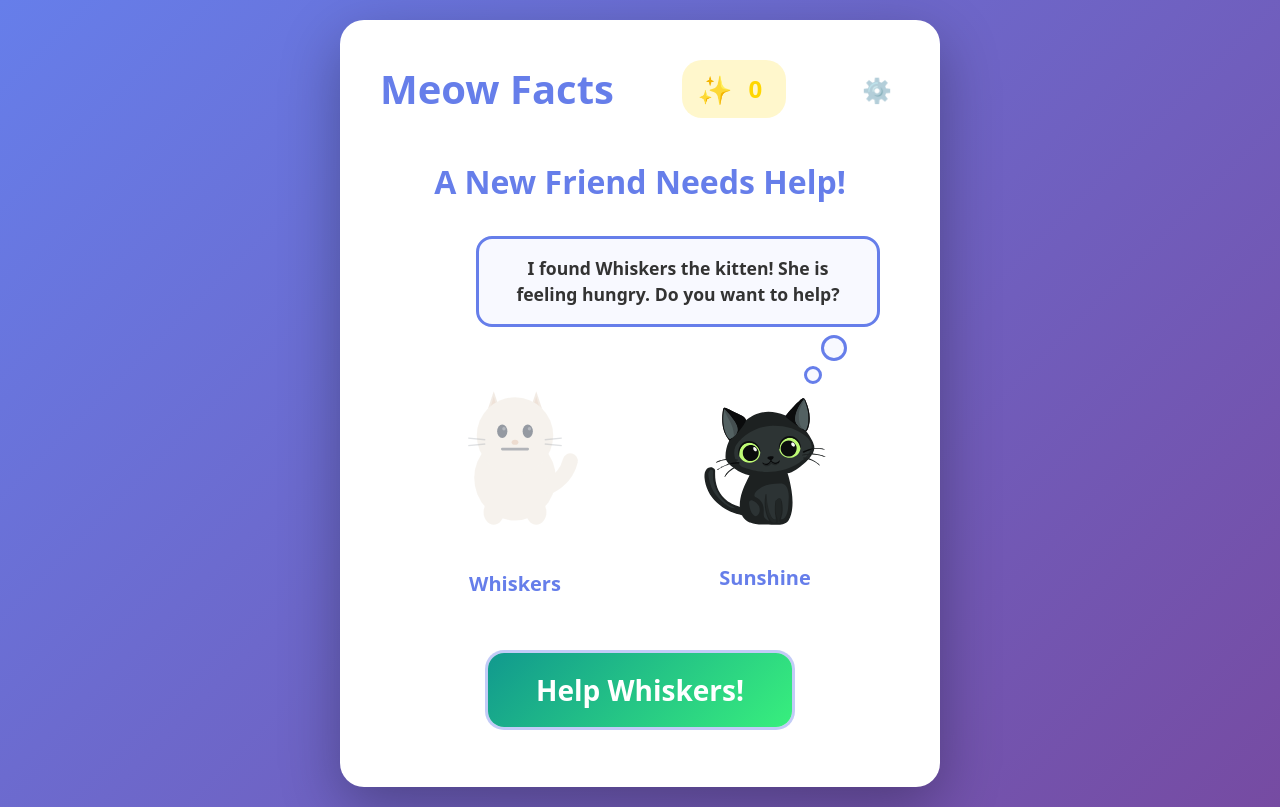
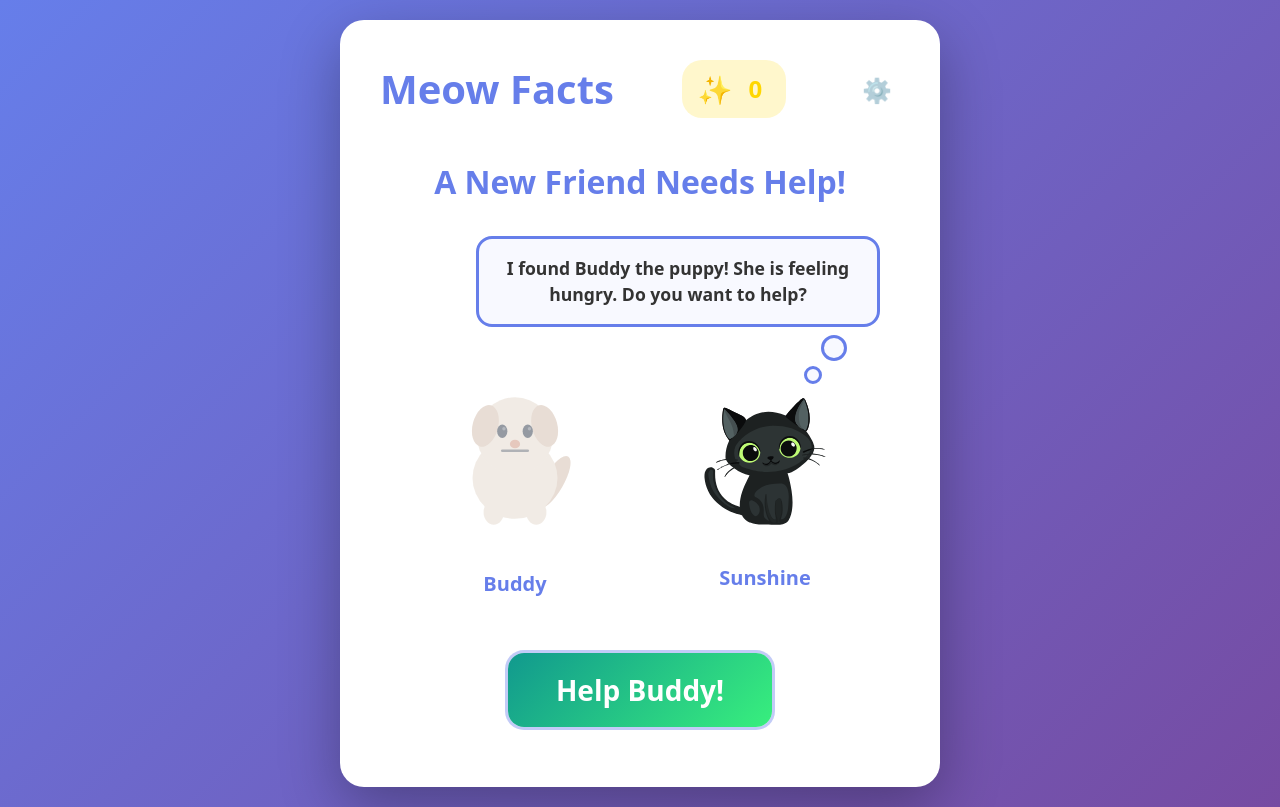
Before and after one commit to positivejam/meow-facts, a React (Vite) app: page / in a window 1280 px wide. Built offline with nearby package versions, Linux system fonts and the light colour scheme.

Commit message:
Add puppy SVG and include in the animal rotation

```diff
--- a/src/components/AnimalSVG.tsx
+++ b/src/components/AnimalSVG.tsx
@@ -7,7 +7,10 @@ export function AnimalSVG({ animalType, progress }: AnimalSVGProps) {
     if (animalType === 'kitten') {
         return <KittenSVG progress={progress} />;
     }
-    // Add other animals later
+    if (animalType === 'puppy') {
+        return <PuppySVG progress={progress} />;
+    }
+    // Default to kitten
     return <KittenSVG progress={progress} />;
 }
 
@@ -186,3 +189,201 @@ function KittenSVG({ progress }: { progress: number }) {
         </svg>
     );
 }
+
+function PuppySVG({ progress }: { progress: number }) {
+    const animationTime = '4.0s';
+    // Calculate visual properties based on progress
+    const opacity = 0.5 + (progress * 0.5); // 0.5 → 1.0
+    const saturation = 30 + (progress * 40); // 30% → 70% (pale to robust)
+    const brightness = 85 - (progress * 20); // 85% → 65% (pale to darker/robust)
+    const scale = 0.85 + (progress * 0.15); // 0.85 → 1.0
+
+    // Brown/golden colors that get more saturated/robust as progress increases
+    const bodyColor = `hsl(30, ${saturation}%, ${brightness}%)`;
+    const earColor = `hsl(25, ${saturation}%, ${brightness - 10}%)`;
+    const noseColor = `hsl(15, ${saturation + 15}%, ${brightness - 20}%)`;
+
+    // Eyes get more open/alert
+    const eyeHeight = 8 + (progress * 4); // Eyes open wider
+
+    // Mouth curves up more with progress (bigger smile at higher progress)
+    const mouthCurve = progress * 20; // More pronounced smile
+    const mouthOpacity = 0.7 + (progress * 0.3); // More visible at higher progress
+
+    // Tail wag angle increases with progress
+    const tailAngle = progress * 15; // Tail wags more
+
+    return (
+        <svg
+            width="200"
+            height="180"
+            viewBox="0 0 200 180"
+            style={{
+                opacity,
+                transform: `scale(${scale})`,
+                transition: `all ${animationTime} ease`,
+            }}
+        >
+            {/* Tail - wags more as progress increases */}
+            <ellipse
+                cx="145"
+                cy="115"
+                rx="12"
+                ry="35"
+                fill={earColor}
+                transform={`rotate(${30 + tailAngle} 145 115)`}
+                style={{ transition: `fill ${animationTime} ease, transform ${animationTime} ease` }}
+            />
+
+            {/* Body */}
+            <ellipse
+                cx="100"
+                cy="110"
+                rx="50"
+                ry="48"
+                fill={bodyColor}
+                style={{ transition: `fill ${animationTime} ease` }}
+            />
+
+            {/* Head */}
+            <circle
+                cx="100"
+                cy="60"
+                r="45"
+                fill={bodyColor}
+                style={{ transition: `fill ${animationTime} ease` }}
+            />
+
+            {/* Ears - floppy, rounded, on top of head for visibility */}
+            <ellipse
+                cx="65"
+                cy="50"
+                rx="15"
+                ry="25"
+                fill={earColor}
+                transform="rotate(15 70 50)"
+                style={{ transition: `fill ${animationTime} ease` }}
+            />
+            <ellipse
+                cx="135"
+                cy="50"
+                rx="15"
+                ry="25"
+                fill={earColor}
+                transform="rotate(-15 130 50)"
+                style={{ transition: `fill ${animationTime} ease` }}
+            />
+
+            {/* Inner ears */}
+            {/* <ellipse
+                cx="70"
+                cy="52"
+                rx="8"
+                ry="15"
+                fill={noseColor}
+                opacity="0.5"
+                style={{ transition: `fill ${animationTime} ease` }}
+            />
+            <ellipse
+                cx="130"
+                cy="52"
+                rx="8"
+                ry="15"
+                fill={noseColor}
+                opacity="0.5"
+                style={{ transition: `fill ${animationTime} ease` }}
+            /> */}
+
+            {/* Snout */}
+            <ellipse
+                cx="100"
+                cy="72"
+                rx="20"
+                ry="15"
+                fill={bodyColor}
+                style={{ transition: `fill ${animationTime} ease` }}
+            />
+
+            {/* Eyes */}
+            <ellipse
+                cx="85"
+                cy="55"
+                rx="6"
+                ry={eyeHeight}
+                fill="#2d3748"
+                style={{ transition: `ry ${animationTime} ease` }}
+            />
+            <ellipse
+                cx="115"
+                cy="55"
+                rx="6"
+                ry={eyeHeight}
+                fill="#2d3748"
+                style={{ transition: `ry ${animationTime} ease` }}
+            />
+
+            {/* Eye highlights - more visible as progress increases */}
+            <circle
+                cx="87"
+                cy="52"
+                r="2"
+                fill="white"
+                opacity={0.3 + (progress * 0.7)}
+                style={{ transition: `opacity ${animationTime} ease` }}
+            />
+            <circle
+                cx="117"
+                cy="52"
+                r="2"
+                fill="white"
+                opacity={0.3 + (progress * 0.7)}
+                style={{ transition: `opacity ${animationTime} ease` }}
+            />
+
+            {/* Nose */}
+            <ellipse
+                cx="100"
+                cy="70"
+                rx="6"
+                ry="5"
+                fill={noseColor}
+                style={{ transition: `fill ${animationTime} ease` }}
+            />
+
+            {/* Mouth - smile that curves up more with progress */}
+            <path
+                d={`M 85 78 Q 100 ${78 + mouthCurve} 115 78`}
+                stroke="#2d3748"
+                strokeWidth="3"
+                fill="none"
+                opacity={mouthOpacity}
+                strokeLinecap="round"
+                style={{ transition: `d ${animationTime} ease, opacity ${animationTime} ease` }}
+            />
+
+            {/* Paws */}
+            <ellipse cx="75" cy="150" rx="12" ry="15" fill={bodyColor} style={{ transition: `fill ${animationTime} ease` }} />
+            <ellipse cx="125" cy="150" rx="12" ry="15" fill={bodyColor} style={{ transition: `fill ${animationTime} ease` }} />
+
+            {/* Hearts appear more as progress increases */}
+            {progress > 0.3 && (
+                <g opacity={Math.min(1, (progress - 0.3) * 2)}>
+                    <path
+                        d="M 30 50 C 30 45, 35 40, 40 40 C 45 40, 47 43, 47 43 C 47 43, 49 40, 54 40 C 59 40, 64 45, 64 50 C 64 58, 47 68, 47 68 C 47 68, 30 58, 30 50"
+                        fill="#ff69b4"
+                        opacity="0.4"
+                    />
+                </g>
+            )}
+            {progress > 0.6 && (
+                <g opacity={Math.min(1, (progress - 0.6) * 2.5)}>
+                    <path
+                        d="M 140 45 C 140 42, 143 39, 146 39 C 149 39, 150 41, 150 41 C 150 41, 151 39, 154 39 C 157 39, 160 42, 160 45 C 160 50, 150 57, 150 57 C 150 57, 140 50, 140 45"
+                        fill="#ff69b4"
+                        opacity="0.4"
+                    />
+                </g>
+            )}
+        </svg>
+    );
+}
--- a/src/components/Game.tsx
+++ b/src/components/Game.tsx
@@ -96,7 +96,10 @@ export function Game() {
     }, [settings]);
 
     const startNewMission = (selectNewCards = false) => {
-        const mission = createNewMission('kitten', 'living-room');
+        // Randomly select animal type
+        const animalTypes: ('kitten' | 'puppy')[] = ['kitten', 'puppy'];
+        const randomAnimalType = animalTypes[Math.floor(Math.random() * animalTypes.length)];
+        const mission = createNewMission(randomAnimalType, 'living-room');
         setCurrentMission(mission);
 
         // Select new cards only when starting a new mission after completing one
```
